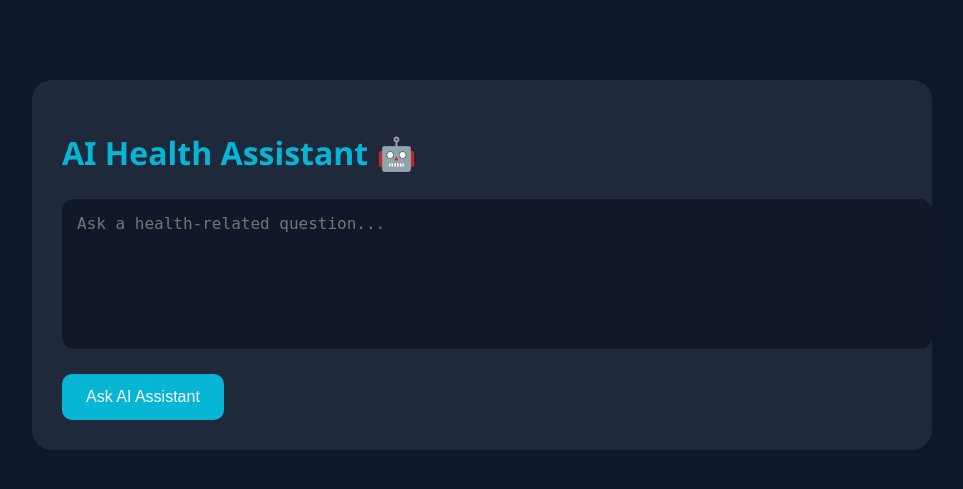
After one commit to ArmaanAnas/MediSense-AI, a Flask app: page /health-chatbot in a window 1280 px wide. The commit adds this page. Shown: the top 489 px of the page, without its empty margins (158-1121 px from the left). Run offline with Flask 3, Linux system fonts and the light colour scheme; the visitor is signed in with stand-in values (Sample User, id 1); parts of the project's set-up code (start-up, migrations or seed data) failed here and were passed over.

Commit message:
Add AI Health Assistant chatbot

```diff
--- a/app/__init__.py
+++ b/app/__init__.py
@@ -4,6 +4,7 @@ from app.routes.auth_routes import auth
 from app.routes.prediction_routes import prediction
 from app.routes.heart_prediction_routes import heart_prediction
 from app.routes.recommendation_routes import recommendation
+from app.routes.chatbot_routes import chatbot
 
 from app.extensions import (
     db,
@@ -33,6 +34,7 @@ def create_app():
     app.register_blueprint(heart_prediction)
     app.register_blueprint(prediction)
     app.register_blueprint(recommendation)
+    app.register_blueprint(chatbot)
 
     with app.app_context():
         db.create_all()
--- /dev/null
+++ b/app/routes/chatbot_routes.py
@@ -0,0 +1,69 @@
+from flask import (
+    Blueprint,
+    render_template,
+    request
+)
+
+from flask_login import login_required
+
+chatbot = Blueprint(
+    "chatbot",
+    __name__
+)
+
+
+@chatbot.route(
+    "/health-chatbot",
+    methods=["GET", "POST"]
+)
+@login_required
+def health_chatbot():
+
+    response = None
+
+    if request.method == "POST":
+
+        user_message = request.form.get(
+            "message"
+        ).lower()
+
+        if "diabetes" in user_message:
+
+            response = (
+                "Type 2 diabetes can often be managed "
+                "through exercise, healthy diet and "
+                "medical guidance."
+            )
+
+        elif "blood pressure" in user_message:
+
+            response = (
+                "A normal blood pressure is around "
+                "120/80 mmHg."
+            )
+
+        elif "cholesterol" in user_message:
+
+            response = (
+                "Maintaining healthy cholesterol "
+                "levels reduces heart disease risk."
+            )
+
+        elif "exercise" in user_message:
+
+            response = (
+                "At least 30 minutes of exercise "
+                "daily is recommended."
+            )
+
+        else:
+
+            response = (
+                "Please consult a healthcare "
+                "professional for personalized advice."
+            )
+
+    return render_template(
+        "chatbot/chatbot.html",
+        response=response
+    )
--- /dev/null
+++ b/app/templates/chatbot/chatbot.html
@@ -0,0 +1,110 @@
+<!DOCTYPE html>
+<html>
+<head>
+
+    <title>AI Health Assistant</title>
+
+    <style>
+
+        body{
+            margin:0;
+            font-family:'Segoe UI',sans-serif;
+            background:#0f172a;
+            color:white;
+        }
+
+        .container{
+            max-width:900px;
+            margin:50px auto;
+            padding:30px;
+        }
+
+        .card{
+            background:#1e293b;
+            padding:30px;
+            border-radius:20px;
+        }
+
+        h1{
+            color:#06b6d4;
+            margin-bottom:25px;
+        }
+
+        textarea{
+            width:100%;
+            height:120px;
+            padding:15px;
+            border:none;
+            border-radius:12px;
+            background:#111827;
+            color:white;
+            font-size:16px;
+            resize:none;
+        }
+
+        button{
+            margin-top:20px;
+            padding:14px 24px;
+            border:none;
+            border-radius:10px;
+            background:#06b6d4;
+            color:white;
+            font-size:16px;
+            cursor:pointer;
+        }
+
+        button:hover{
+            background:#0891b2;
+        }
+
+        .response-box{
+            margin-top:30px;
+            padding:20px;
+            border-radius:12px;
+            background:#111827;
+            border-left:5px solid #06b6d4;
+        }
+
+    </style>
+
+</head>
+
+<body>
+
+<div class="container">
+
+    <div class="card">
+
+        <h1>AI Health Assistant 🤖</h1>
+
+        <form method="POST">
+
+            <textarea
+            name="message"
+            placeholder="Ask a health-related question..."
+            required></textarea>
+
+            <button type="submit">
+                Ask AI Assistant
+            </button>
+
+        </form>
+
+        {% if response %}
+
+        <div class="response-box">
+
+            <h3>Assistant Response</h3>
+
+            <p>{{ response }}</p>
+
+        </div>
+
+        {% endif %}
+
+    </div>
+
+</div>
+
+</body>
+</html>
```
Also changed, not shown: app/routes/auth_routes.py (+15 -3 lines), app/static/css/dashboard.css (+104 -31 lines), app/templates/dashboard/dashboard.html (+45 -1 lines).
